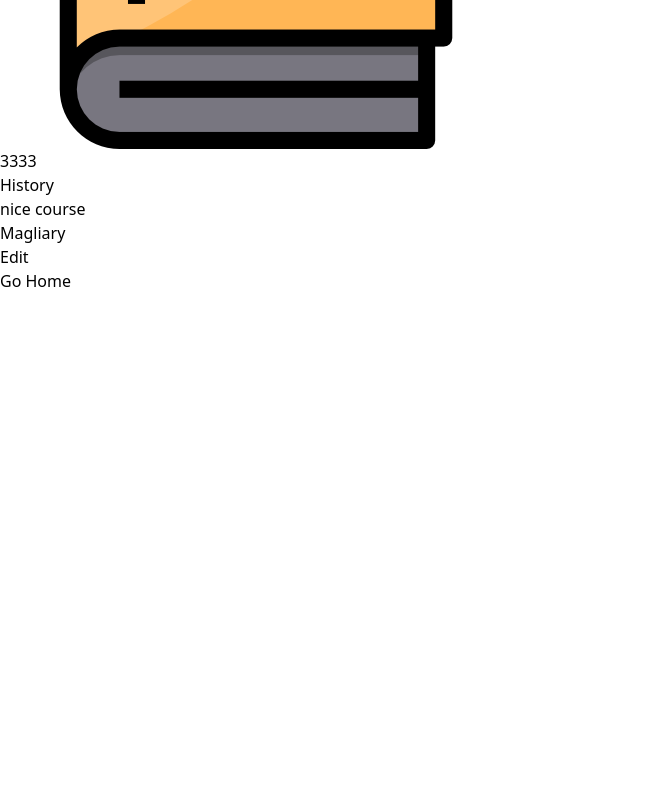
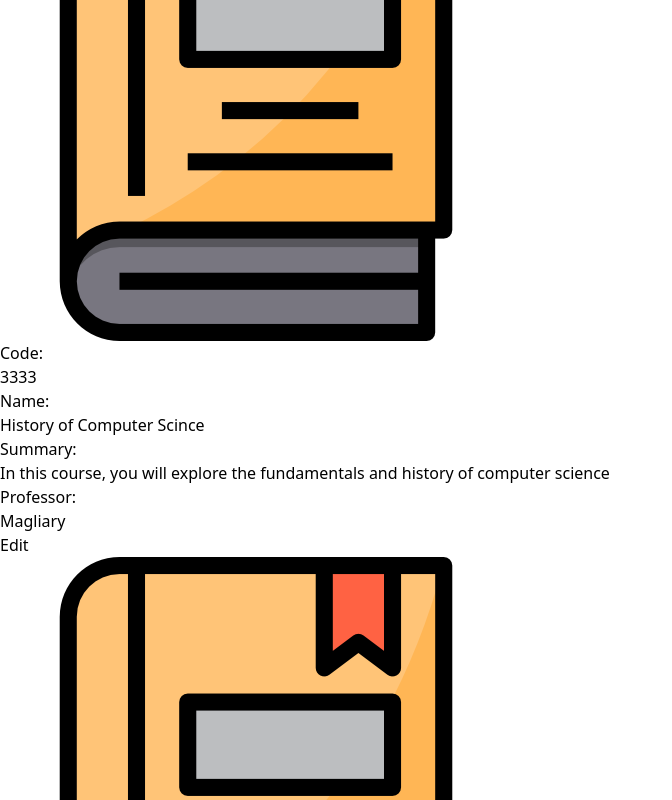
Before and after one commit to NunezGabriel/tekton-university, a Vue app: page /courses-managment in a window 1280 px wide. Shown: the part 2000-2800 px from the top of the page, without its empty margins (0-672 px from the left). Before the commit the page ends 2293 px from the top, so only its background shows below. Built offline with nearby package versions, Linux system fonts and the light colour scheme.

Commit message:
add: impove order in cards

```diff
--- a/src/data.js
+++ b/src/data.js
@@ -13,21 +13,57 @@ export const students = [
 export const courses = [
   {
     code: 11111,
-    name: 'Math',
-    summary: 'nice course',
+    name: 'Programming Math',
+    summary: 'In this course, you will cover all mathematical topics related to programming',
     professor: 'Ridley'
   },
   {
     code: 22222,
-    name: 'Scince',
-    summary: 'nice course',
+    name: 'Introduccion to Data Scince',
+    summary: 'In this course, you will cover all the fundamentals of data science',
     professor: 'Sanchez'
   },
   {
     code: 3333,
-    name: 'History',
-    summary: 'nice course',
+    name: 'History of Computer Scince',
+    summary: 'In this course, you will explore the fundamentals and history of computer science',
     professor: 'Magliary'
+  },
+  {
+    code: 4444,
+    name: 'Operating Systems',
+    summary: 'An in-depth study of operating systems, covering topics such as processes',
+    professor: 'Francella'
+  },
+  {
+    code: 5555,
+    name: 'Abstraction and Design in Computation',
+    summary: 'abstraction and design in computation, emphasizing functional programming',
+    professor: 'Oxford'
+  },
+  {
+    code: 6666,
+    name: 'Systems Development',
+    summary: 'A course focused on developing computational systems for scientific applications',
+    professor: 'Vito'
+  },
+  {
+    code: 7777,
+    name: 'Data Structures and Algorithms',
+    summary: 'This course focuses on advanced data structures and algorithms',
+    professor: 'Sanchez'
+  },
+  {
+    code: 8888,
+    name: 'Machine Learning',
+    summary: 'A course that explores the principles and applications of machine learning',
+    professor: 'Raidley'
+  },
+  {
+    code: 9999,
+    name: 'Computer Systems',
+    summary: 'This course focuses on computer systems and software construction',
+    professor: 'Oxford'
   }
 ]
 
--- a/src/views/admin-views/CourseManagment.vue
+++ b/src/views/admin-views/CourseManagment.vue
@@ -5,18 +5,18 @@
 <template>
     <section class="w-[300px] lg:w-[1000px] md:w-[800px] md:flex-row md:mt-[100px] mx-auto mt-10">
         <h1 class="font-light leading-normal text-center md:mt-[100px] md:mb-[80px] mb-10 mt-10 text-2xl md:text-[50px]">Courses Managment</h1>
-        <div v-for="course in courses">
+        <div class="" v-for="course in courses">
             <div  class="font-bold md:gap-10  bg-white w-fdivl  drop-shadow-2xl gap-7 flex-col flex md:py-6 md:px-12 p-4 mt-10 mb-16 items-center md:flex-row justify-between">
-            <div class="flex md:gap-14 items-center">
+            <div class="flex flex-col md:flex-row md:gap-14 items-center">
                 <img class="h-[150px] w-[150px]" src="../../assets/book.png" alt="admin image">
                 <div class="md:flex items-center gap-10">
-                    <div>
-                        <h1 class="font-normal ">{{ course.code }}</h1>
-                        <h1 class="font-normal ">{{ course.name }} </h1>
+                    <div class="flex flex-col gap-5">
+                        <h1 class="font-normal "><p class="font-medium">Code: </p>{{ course.code }}</h1>
+                        <h1 class="font-normal "><p class="font-medium">Name: </p>{{ course.name }} </h1>
                     </div>
-                    <div>
-                        <h1 class="font-normal hidden md:block">{{ course.summary }}</h1>
-                        <h1 class="font-normal ">{{ course.professor }}</h1>
+                    <div class="flex flex-col gap-5">
+                        <h1 class="font-normal hidden md:block"><p class="font-medium">Summary: </p>{{ course.summary }}</h1>
+                        <h1 class="font-normal "><p class="font-medium">Professor: </p>{{ course.professor }}</h1>
                     </div>
                 </div>
             </div>
--- a/src/views/admin-views/ProfessorManagment.vue
+++ b/src/views/admin-views/ProfessorManagment.vue
@@ -8,18 +8,18 @@
         <h1 class="font-light leading-normal text-center md:mt-[100px] md:mb-[80px] mb-10 mt-10 text-2xl md:text-[50px]">Professors Managment</h1>
 
         <div v-for="professor in professors" class="font-bold md:gap-10  bg-white w-fdivl  drop-shadow-2xl gap-7 flex-col flex md:py-6 md:px-12 p-4 mt-10 mb-16 items-center md:flex-row justify-between">
-            <div class="flex md:gap-14">
+            <div class="flex flex-col md:flex-row  md:gap-14 items-center">
                 <img class="h-[150px] w-[150px]" src="../../assets/avatar.png" alt="admin image">
-                <div class="md:flex items-center gap-10">
-                    <div>
-                        <h4 class="font-normal ">{{ professor.dni}} </h4>
-                        <h4 class="font-normal ">{{ professor.name }} </h4>
-                        <h4 class="font-normal ">{{ professor.lastname }}</h4>
+                <div class=" flex md:flex items-center gap-10">
+                    <div class="flex flex-col gap-5">
+                        <h4 class="font-normal "><p class="font-medium">DNI: </p>{{ professor.dni}}</h4>
+                        <h4 class="font-normal "><p class="font-medium">Name: </p>{{ professor.name }}</h4>
+                        <h4 class="font-normal "><p class="font-medium">Lastname: </p>{{ professor.lastname }}</h4>
                     </div>
-                    <div>
-                        <h4 class="font-normal ">{{ professor.birthdate }}</h4>
-                        <h4 class="font-normal ">{{ professor.age }} </h4>
-                        <h4 class="font-normal ">{{ professor.profession }} </h4>
+                    <div class="flex flex-col gap-5">
+                        <h4 class="font-normal "><p class="font-medium">Birthdate: </p>{{ professor.birthdate }}</h4>
+                        <h4 class="font-normal "><p class="font-medium">Age: </p>{{ professor.age }}</h4>
+                        <h4 class="font-normal "><p class="font-medium">Profession: </p>{{ professor.profession }}</h4>
                     </div>
                 </div>
             </div>
```
Also changed, not shown: src/views/admin-views/EditProfessor.vue (line endings or trailing spaces).
